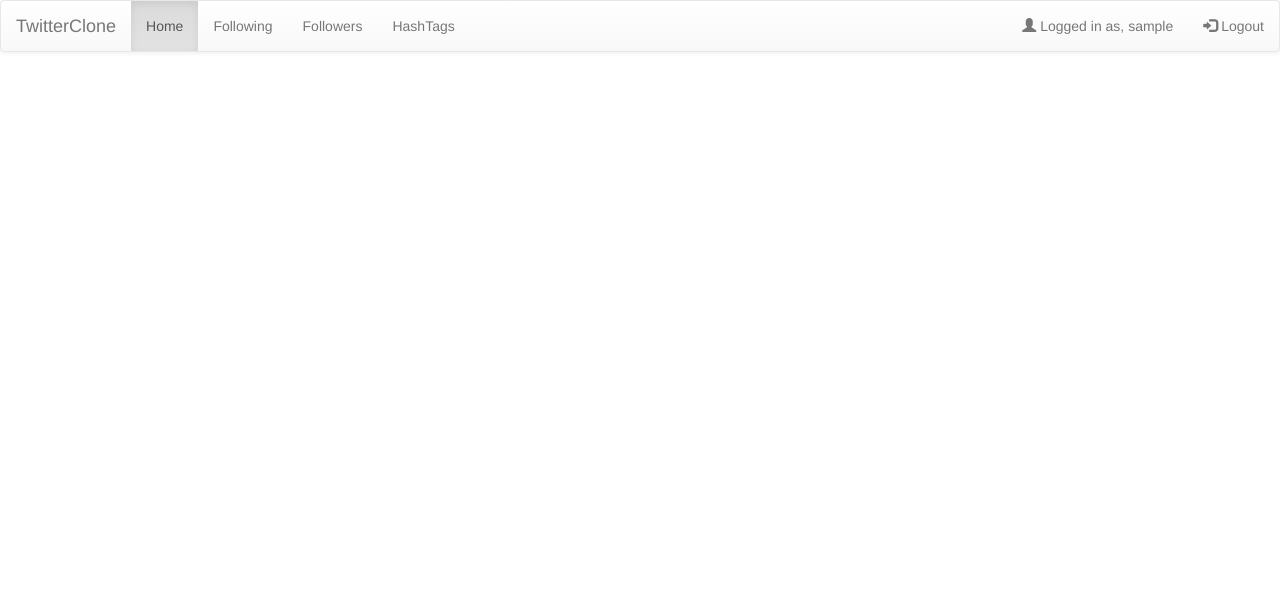
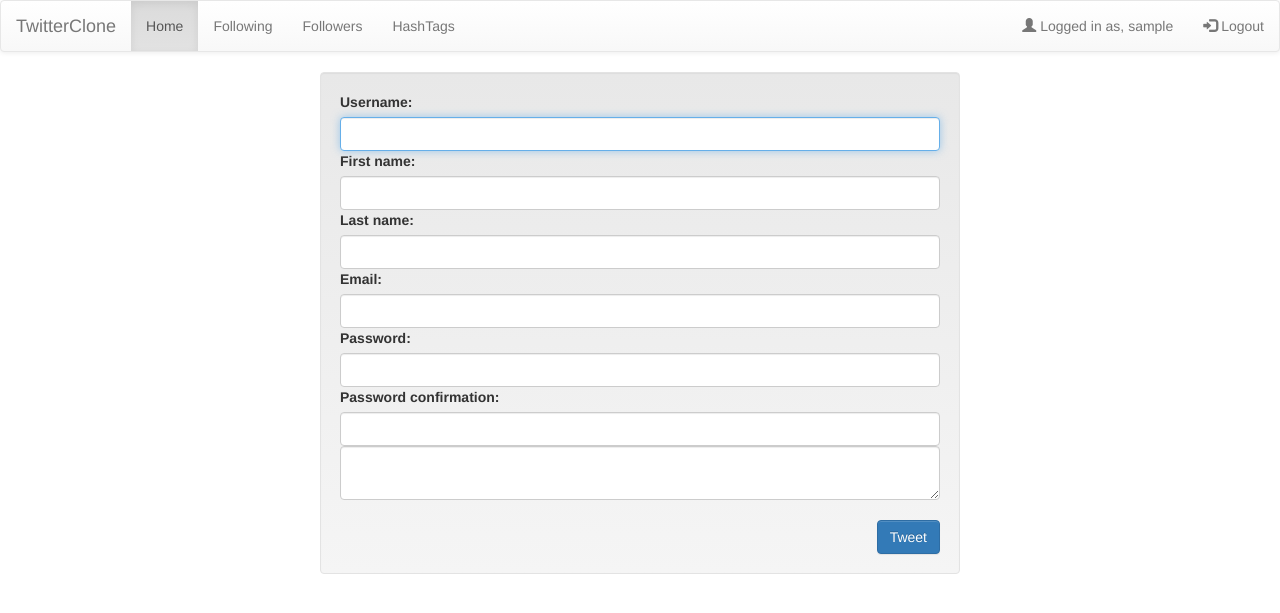
Before and after one commit to abhijeetgurle/twitter-clone, a Django app: template twitter_clone/templates/twitter_clone/feed.html in a window 1280 px wide. Shown: the top 613 px of the page. Run offline with Django 3.2, Linux system fonts and the light colour scheme; the template is opened without the code that fills it: values that come from a table or form of the project are taken from there, others are empty; the visitor is signed in with stand-in values (Sample User, id 1); some libraries are stand-ins or nearby versions.

Commit message:
New tweet UI. Functionality not working Check views.tweet and forms.twitter

```diff
--- a/twitter_clone/forms.py
+++ b/twitter_clone/forms.py
@@ -3,7 +3,7 @@
 from django import forms
 from django.contrib.auth.forms import UserCreationForm
 from django.contrib.auth.models import User
-
+from .models import Tweet
 
 
 class SignUpForm(UserCreationForm):
@@ -20,3 +20,11 @@
     class Meta:
         model = User
         fields = ('username', 'first_name', 'last_name', 'email', 'password1', 'password2', )
+
+
+
+class twitter(forms.ModelForm):
+
+    class Meta:
+        model=Tweet
+        fields=('text',)
--- a/twitter_clone/templates/twitter_clone/feed.html
+++ b/twitter_clone/templates/twitter_clone/feed.html
@@ -25,6 +25,20 @@
 	</nav>
 
 	<div class="feed">
+{% load widget_tweaks %}
+    <form method="post" id="tweet">{% csrf_token %}
+        <script src="https://code.jquery.com/jquery.min.js"></script>
+<link href="https://maxcdn.bootstrapcdn.com/bootstrap/3.3.5/css/bootstrap.min.css" rel="stylesheet" type="text/css" />
+<script src="https://maxcdn.bootstrapcdn.com/bootstrap/3.3.5/js/bootstrap.min.js"></script>
+  <meta charset="utf-8">
+
+<div class="well clearfix">
+    {{form|add_class:"form-control"}}
+ <textarea class="form-control" id="tweettext" name={{form.text.name}}></textarea><br/>
+  <button class="btn btn-primary pull-right">Tweet</button>
+</div>
+
+    </form>
 		{% for tweet in tweets%}
 		{% for i in tweet%}
 		<div class="tweet">
--- a/twitter_clone/templates/twitter_clone/login.html
+++ b/twitter_clone/templates/twitter_clone/login.html
@@ -21,6 +21,7 @@
       </div>
 
       <div class="forgot">
+
         <a href="">Forgot password?</a>
       </div>
         <button type="submit" class="btn btn-primary">Login</button>
```
Also changed, not shown: twitter_clone/views.py (+18 -0 lines).
